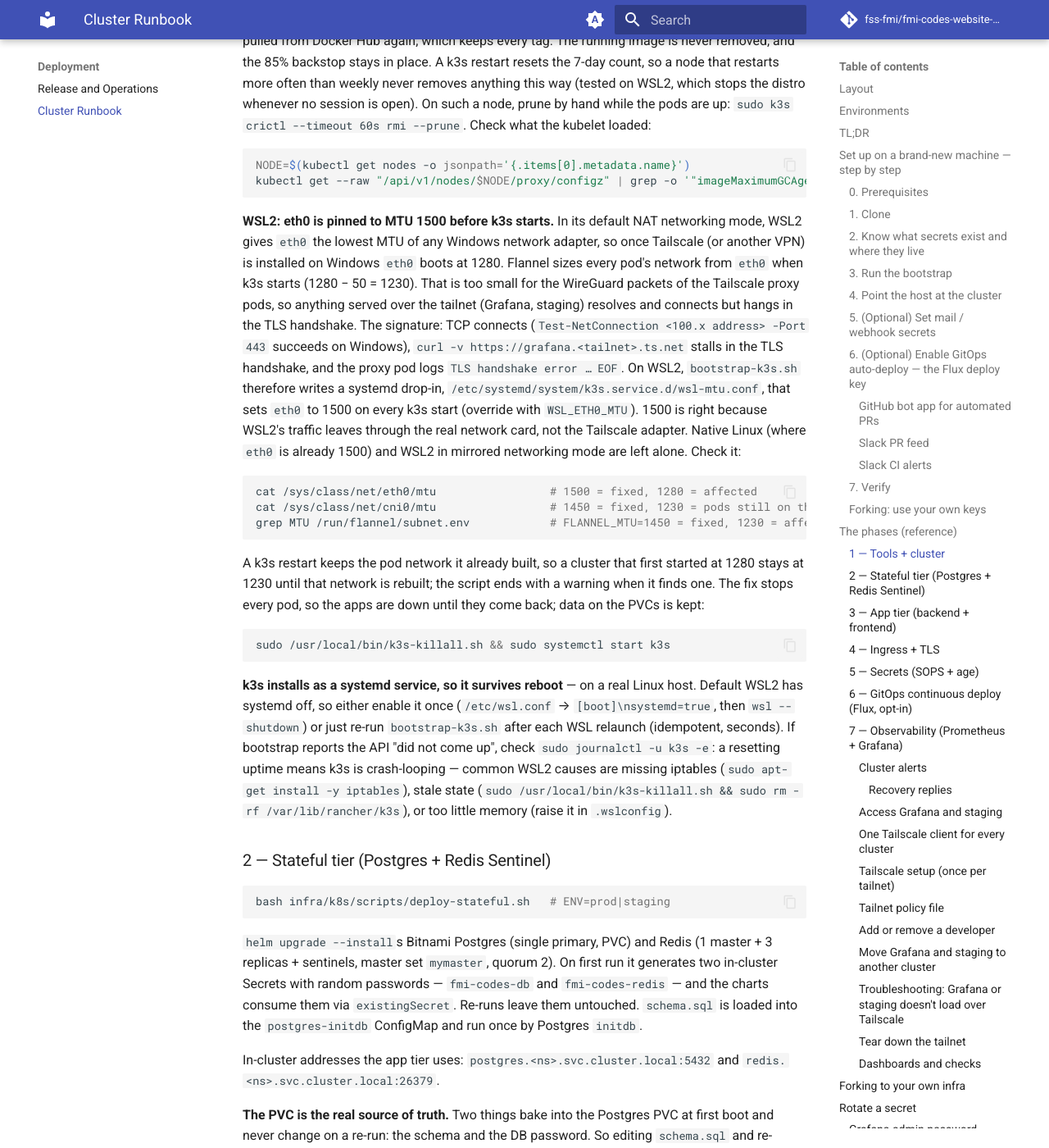
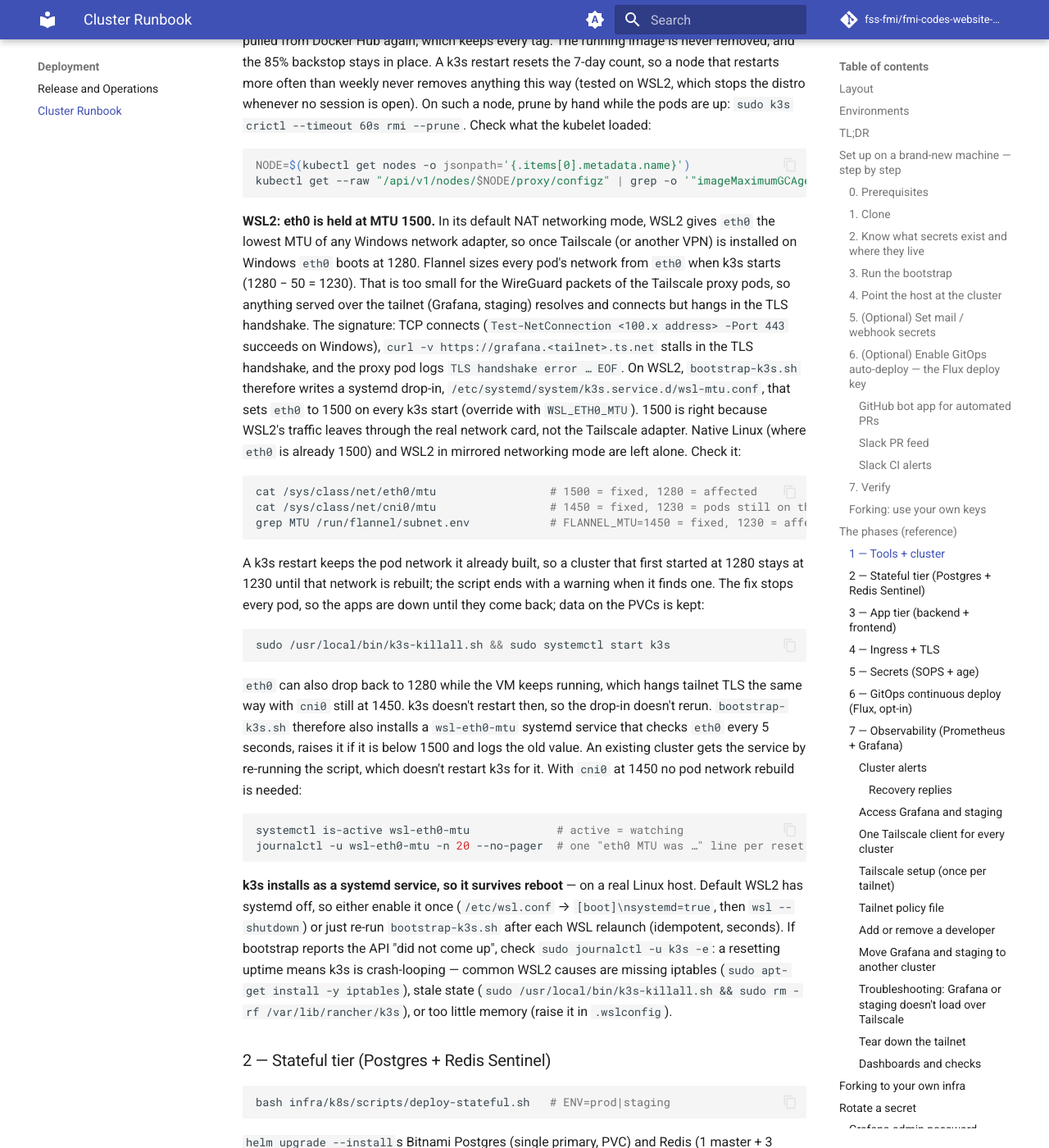
Before and after one commit to fss-fmi/fmi-codes-website-2026, an MkDocs documentation site: the page built from docs/runbook.md, in a window 1280 px wide and 1400 px high, scrolled down 12041 px. Shown: the whole window at 82% size. Built offline with MkDocs 1.6.1 and Material for MkDocs 9.7.7, drawn with Linux system fonts in a browser that asks for light colours; comment, search, counter and statistics services are not loaded; some of the changed text lies outside the part shown.

Commit message:
infra: keep WSL2 eth0 at MTU 1500 while k3s runs
The k3s drop-in only sets eth0 when k3s starts. eth0 can fall back to
1280 while the VM keeps running, and tailnet TLS then hangs until someone
sets it by hand, with cni0 still at 1450.

bootstrap-k3s.sh now also installs a wsl-eth0-mtu systemd service on WSL2
in NAT mode. It checks eth0 every 5 seconds, raises it when it is below
WSL_ETH0_MTU and logs the old value. The drop-in stays: flannel sizes the
pod network from eth0 at k3s start, so eth0 must be right before then.

Native Linux and WSL2 mirrored mode are left alone. Installing the service
doesn't restart k3s, so an existing cluster gets it by re-running the
script.

Co-Authored-By: Claude Opus 5.5 <noreply@anthropic.com>

````diff
--- a/docs/runbook.md
+++ b/docs/runbook.md
@@ -487,7 +487,7 @@ NODE=$(kubectl get nodes -o jsonpath='{.items[0].metadata.name}')
 kubectl get --raw "/api/v1/nodes/$NODE/proxy/configz" | grep -o '"imageMaximumGCAge":"[^"]*"'
 ```
 
-**WSL2: eth0 is pinned to MTU 1500 before k3s starts.** In its default NAT networking mode,
+**WSL2: eth0 is held at MTU 1500.** In its default NAT networking mode,
 WSL2 gives `eth0` the lowest MTU of any Windows network adapter, so once Tailscale (or another
 VPN) is installed on Windows `eth0` boots at 1280. Flannel sizes every pod's network from `eth0`
 when k3s starts (1280 − 50 = 1230). That is too small for the WireGuard packets of the Tailscale
@@ -512,6 +512,17 @@ fix stops every pod, so the apps are down until they come back; data on the PVCs
 
 ```bash
 sudo /usr/local/bin/k3s-killall.sh && sudo systemctl start k3s
+```
+
+`eth0` can also drop back to 1280 while the VM keeps running, which hangs tailnet TLS the same way
+with `cni0` still at 1450. k3s doesn't restart then, so the drop-in doesn't rerun. `bootstrap-k3s.sh`
+therefore also installs a `wsl-eth0-mtu` systemd service that checks `eth0` every 5 seconds, raises
+it if it is below 1500 and logs the old value. An existing cluster gets the service by re-running
+the script, which doesn't restart k3s for it. With `cni0` at 1450 no pod network rebuild is needed:
+
+```bash
+systemctl is-active wsl-eth0-mtu             # active = watching
+journalctl -u wsl-eth0-mtu -n 20 --no-pager  # one "eth0 MTU was …" line per reset it repaired
 ```
 
 **k3s installs as a systemd service, so it survives reboot** — on a real Linux host. Default
@@ -1851,8 +1862,10 @@ kubectl -n fmi-codes delete pvc -l app.kubernetes.io/instance=postgres
 kubectl -n fmi-codes delete pvc -l app.kubernetes.io/instance=redis
 kubectl -n fmi-codes delete secret fmi-codes-db fmi-codes-redis
 
-# Or nuke the whole cluster (on WSL2 also remove the eth0 MTU drop-in, which the uninstaller
-# leaves behind):
+# Or nuke the whole cluster (on WSL2 also remove the eth0 MTU drop-in and watcher, which the
+# uninstaller leaves behind):
 /usr/local/bin/k3s-uninstall.sh
-sudo rm -f /etc/systemd/system/k3s.service.d/wsl-mtu.conf && sudo systemctl daemon-reload
-```
+sudo systemctl disable --now wsl-eth0-mtu
+sudo rm -f /etc/systemd/system/k3s.service.d/wsl-mtu.conf /etc/systemd/system/wsl-eth0-mtu.service /usr/local/sbin/wsl-eth0-mtu
+sudo systemctl daemon-reload
+```
````
Also changed, not shown: 1 other file.
